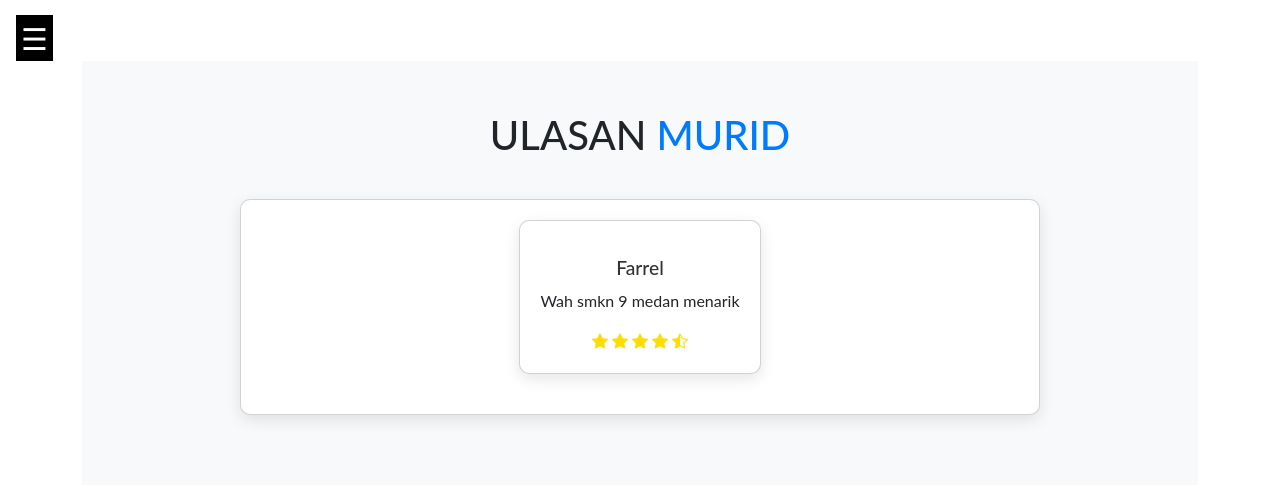
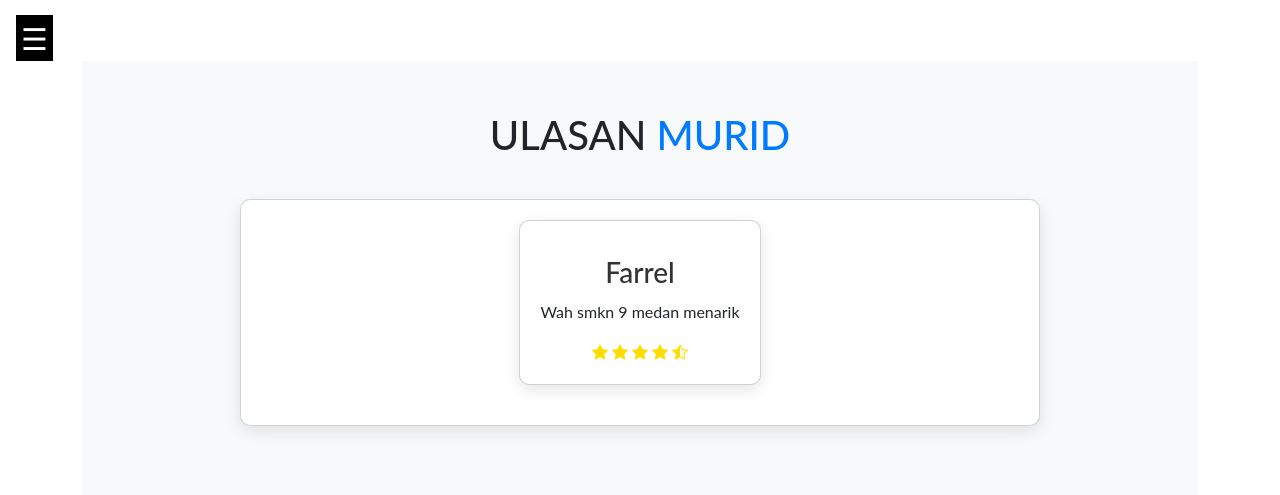
Before and after one commit to Farrelabinawfal/tugas-sidenav, a PHP site: page /clients.php in a window 1280 px wide. Shown: the top 495 px of the page. Run offline with PHP 8.4, Linux system fonts and the light colour scheme; data comes from the database, SQL or seed files in the repository; some libraries are stand-ins or nearby versions.

Commit message:
clients.php

```diff
--- a/clients.php
+++ b/clients.php
@@ -93,7 +93,6 @@ $result = $koneksi->query($sql);
     }
     .review .card h3 {
       margin: 15px 0 10px;
-      font-size: 1.2em;
       color: #333;
     }
     .review .stars i {
```
